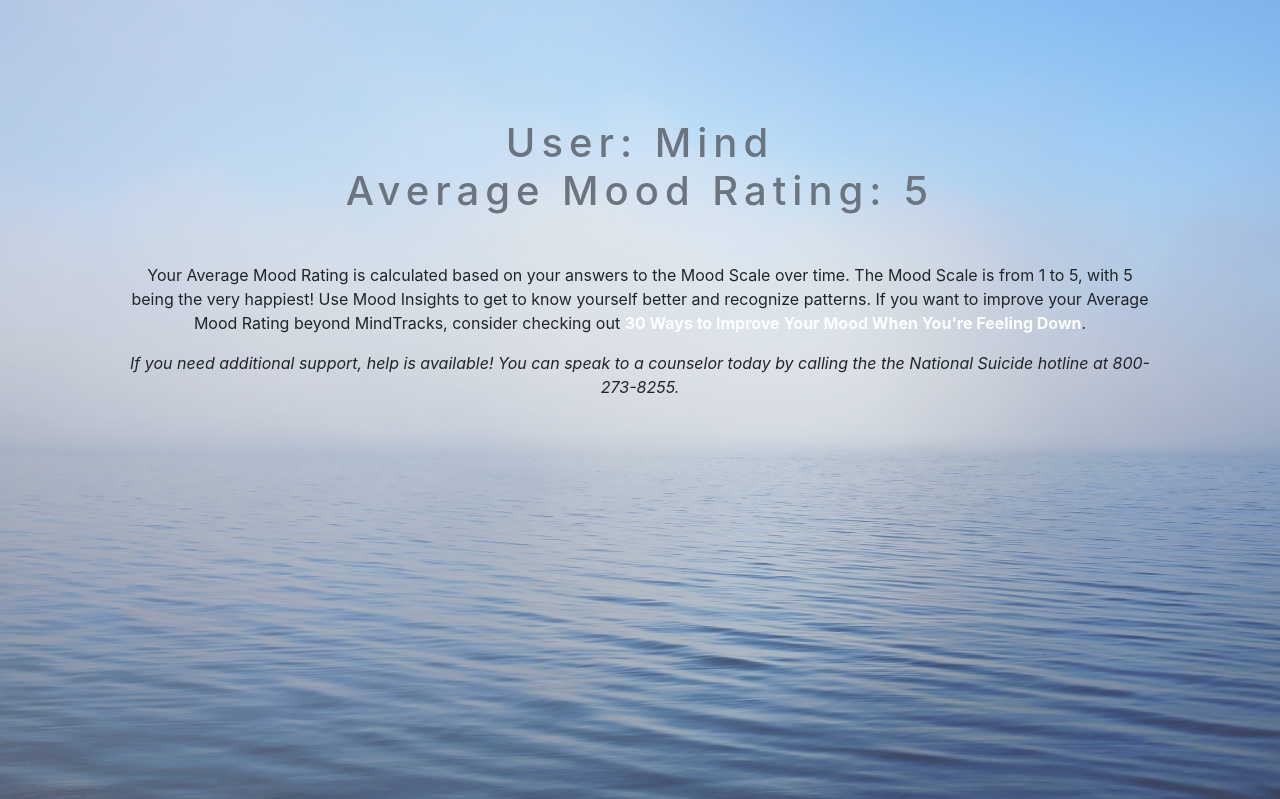
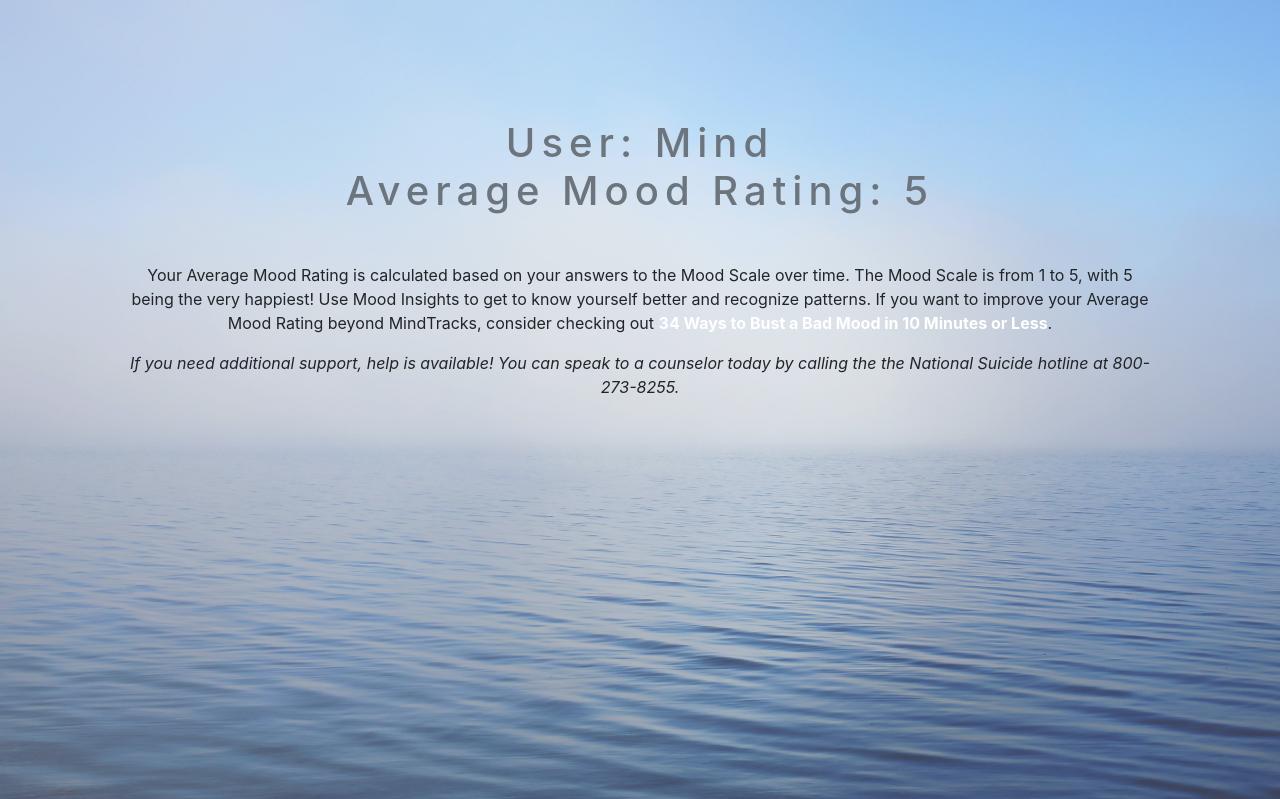
Before and after one commit to ajss25/MindTracks, a Django app: page /user_profile/ in a window 1280 px wide. Shown: the part 57-856 px from the top of the page. Run offline with Django 3.2, Linux system fonts and the light colour scheme; a user stored in the database is signed in; some libraries are stand-ins or nearby versions.

Commit message:
updated the link to a different aricle

```diff
--- a/MindTracks/user_profile/templates/user_profile/user_profile.html
+++ b/MindTracks/user_profile/templates/user_profile/user_profile.html
@@ -55,8 +55,8 @@
        <p> Your Average Mood Rating is calculated based on your answers to the Mood Scale over time. The Mood Scale is
           from 1 to 5, with 5 being the very happiest! Use Mood Insights to get to know yourself better and recognize patterns.
         If you want to improve your Average Mood Rating beyond MindTracks, consider checking out
-                      <a href="https://tinybuddha.com/blog/30-ways-to-improve-your-mood-when-youre-feeling-down/" target="_blank">
-                        <b>30 Ways to Improve Your Mood When You're Feeling Down</b></a>.
+                      <a href="https://greatist.com/happiness/34-ways-bust-bad-mood-ten-minutes#1" target="_blank">
+                        <b>34 Ways to Bust a Bad Mood in 10 Minutes or Less</b></a>.
        </p>
                  <p><i>If you need additional support, help is available! You can speak to a counselor today
                    by calling the the National Suicide hotline at 800-273-8255.</i></p>
```
